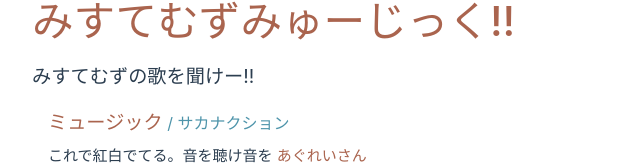
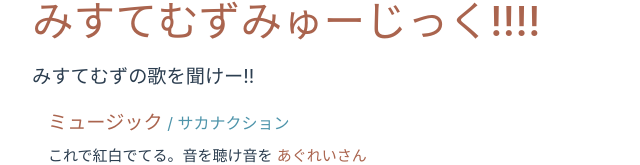
Before and after one commit to nakamu2473/mystemsMusic, a Vue app: page / in a window 1280 px wide. Shown: the top 165 px of the page, without its empty margins (0-640 px from the left). Built offline with nearby package versions, Linux system fonts and the light colour scheme.

Commit message:
!増やした

```diff
--- a/src/App.vue
+++ b/src/App.vue
@@ -14,7 +14,7 @@
 <template>
   <header>
     <div class="wrapper">
-      <HelloWorld msg="みすてむずみゅーじっく!!" />
+      <HelloWorld msg="みすてむずみゅーじっく!!!!" />
     </div>
   </header>
     <TheHeader />
```
